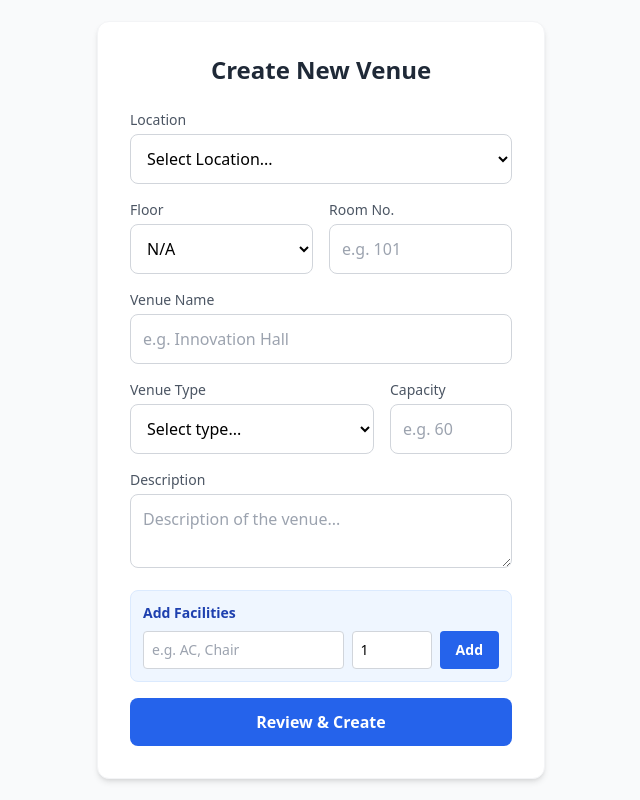
After one commit to abinroy04/Venue_booking, a Flask app: page /venue in a window 1280 px wide. The commit adds this page. Shown: the whole page, without its empty margins (319-959 px from the left). Run offline with Flask 3, Linux system fonts and the light colour scheme; parts of the project's set-up code (start-up, migrations or seed data) failed here and were passed over; some libraries are stand-ins or nearby versions.

Commit message:
added create venue page

```diff
--- a/app.py
+++ b/app.py
@@ -3,7 +3,7 @@ Venue Booking System - Main Application
 Flask backend for managing venue bookings
 """
 
-from flask import Flask, render_template, request, session, redirect, url_for
+from flask import Flask, render_template, request, session, redirect, url_for, jsonify
 from supabase import create_client, Client
 import os
 from dotenv import load_dotenv
@@ -138,6 +138,60 @@ def test_signup():
         print("ERROR:", e)
         return "Error"
 
+# ==================== Venue Route (Shows the HTML Page) ====================
+@app.route("/venue")
+def venue():
+    return render_template("venue.html")
+
+# ==================== Venue API ====================
+@app.route("/venues", methods=["POST"])
+def create_venue_api():
+    try:
+        data = request.get_json()
+        print("\n--- 1. INCOMING FROM BROWSER ---")
+        print(data)
+
+        venue_name = data.get("venue_name")
+        venue_type = data.get("venue_type")
+        location = data.get("location")
+        description = data.get("description")
+        floor = data.get("floor")
+        room_number = data.get("room_number")
+        capacity = data.get("capacity")
+
+        # Capture the facilities array
+        facilities = data.get("facilities", [])
+
+        if not venue_name or not venue_type or not location:
+            return jsonify({"success": False, "error": {"message": "Missing required fields"}}), 400
+
+        insert_data = {
+            "name": venue_name,
+            "venue_type": venue_type,
+            "location": location,
+            "floor": floor,
+            "room_number": room_number,
+            "capacity": capacity,
+            "description": description,
+            "facilities": facilities, # Inserted directly as JSONB data
+            "is_active": True,
+            "booking_allowed": True
+        }
+
+        print("\n--- 2. SENDING TO SUPABASE ---")
+        print(insert_data)
+
+        response = supabase.table("venues").insert(insert_data).execute()
+
+        print("\n--- 3. SUCCESS FROM SUPABASE ---")
+        print(response)
+
+        return jsonify({"success": True, "message": "Venue created successfully"}), 201
+
+    except Exception as e:
+        print("\n--- ❌ ERROR CRASH ❌ ---")
+        print(e)
+        return jsonify({"success": False, "error": {"message": str(e)}}), 500
 # ==================== Run App ====================
 if __name__ == "__main__":
     port = int(os.getenv("APP_PORT", 5000))
--- /dev/null
+++ b/templates/venue.html
@@ -0,0 +1,330 @@
+<!DOCTYPE html>
+<html lang="en">
+
+<head>
+    <meta charset="UTF-8">
+    <meta name="viewport" content="width=device-width, initial-scale=1.0">
+    <title>Create Venue | Venue Booking</title>
+    <script src="https://cdn.tailwindcss.com"></script>
+</head>
+
+<body class="min-h-screen flex items-center justify-center bg-gray-50 p-4 relative">
+
+    <div class="bg-white p-8 rounded-xl shadow-md border border-gray-100 w-full max-w-md">
+        <h2 class="text-2xl font-semibold text-gray-800 text-center mb-6">Create New Venue</h2>
+
+        <form id="venue-form" class="space-y-4">
+
+            <div>
+                <label class="block text-sm text-gray-600 mb-1">Location</label>
+                <select id="location" required
+                    class="w-full p-3 border border-gray-300 rounded-lg focus:ring-2 focus:ring-blue-500 focus:outline-none bg-white transition-colors">
+                    <option value="" disabled selected>Select Location...</option>
+                    <option value="Admin Block">Admin Block</option>
+                    <option value="Ramanujan Block">Ramanujan Block</option>
+                    <option value="Abdul Kalam Block">Abdul Kalam Block</option>
+                    <option value="CLC Block">CLC Block</option>
+                    <option value="South Block">South Block</option>
+                    <option value="North Block">North Block</option>
+                    <option value="VB Block">VB Block</option>
+                    <option value="Behind CLC">Behind CLC</option>
+                    <option value="Amphi Theater">Amphi Theater</option>
+                </select>
+            </div>
+
+            <div class="flex gap-4">
+                <div class="w-1/2">
+                    <label class="block text-sm text-gray-600 mb-1">Floor</label>
+                    <select id="floor"
+                        class="w-full p-3 border border-gray-300 rounded-lg focus:ring-2 focus:ring-blue-500 focus:outline-none bg-white transition-colors disabled:bg-gray-100 disabled:text-gray-400">
+                        <option value="">N/A</option>
+                        <option value="Ground Floor">Ground Floor</option>
+                        <option value="Floor 1">Floor 1</option>
+                        <option value="Floor 2">Floor 2</option>
+                        <option value="Floor 3">Floor 3</option>
+                    </select>
+                </div>
+
+                <div class="w-1/2">
+                    <label class="block text-sm text-gray-600 mb-1">Room No.</label>
+                    <input type="text" id="room-number" placeholder="e.g. 101"
+                        class="w-full p-3 border border-gray-300 rounded-lg focus:ring-2 focus:ring-blue-500 focus:outline-none transition-colors disabled:bg-gray-100 disabled:text-gray-400 disabled:cursor-not-allowed">
+                </div>
+            </div>
+
+            <div>
+                <label class="block text-sm text-gray-600 mb-1">Venue Name</label>
+                <input type="text" id="venue-name" required placeholder="e.g. Innovation Hall"
+                    class="w-full p-3 border border-gray-300 rounded-lg focus:ring-2 focus:ring-blue-500 focus:outline-none transition-colors disabled:bg-gray-100 disabled:text-gray-600 disabled:cursor-not-allowed disabled:font-semibold">
+            </div>
+
+            <div class="flex gap-4">
+                <div class="w-2/3">
+                    <label class="block text-sm text-gray-600 mb-1">Venue Type</label>
+                    <select id="venue-type" required
+                        class="w-full p-3 border border-gray-300 rounded-lg focus:ring-2 focus:ring-blue-500 focus:outline-none bg-white">
+                        <option value="" disabled selected>Select type...</option>
+                        <option value="seminar_hall">Seminar Hall</option>
+                        <option value="classroom">Classroom</option>
+                        <option value="lab">Lab</option>
+                        <option value="auditorium">Auditorium</option>
+                    </select>
+                </div>
+
+                <div class="w-1/3">
+                    <label class="block text-sm text-gray-600 mb-1">Capacity</label>
+                    <input type="number" id="capacity" required min="1" placeholder="e.g. 60"
+                        class="w-full p-3 border border-gray-300 rounded-lg focus:ring-2 focus:ring-blue-500 focus:outline-none">
+                </div>
+            </div>
+
+            <div>
+                <label class="block text-sm text-gray-600 mb-1">Description</label>
+                <textarea id="description" rows="2" required placeholder="Description of the venue..."
+                    class="w-full p-3 border border-gray-300 rounded-lg focus:ring-2 focus:ring-blue-500 focus:outline-none"></textarea>
+            </div>
+
+            <div class="bg-blue-50 p-3 rounded-lg border border-blue-100 mt-2">
+                <label class="block text-sm font-semibold text-blue-800 mb-2">Add Facilities</label>
+
+                <div class="flex gap-2">
+                    <div class="flex-grow relative">
+                        <input type="text" id="facility-search" list="common-facilities" placeholder="e.g. AC, Chair"
+                            class="w-full p-2 border border-gray-300 rounded focus:outline-none focus:ring-1 focus:ring-blue-500 text-sm">
+                        <datalist id="common-facilities">
+                            <option value="AC">
+                            <option value="Projector">
+                            <option value="Chair">
+                            <option value="Desk">
+                            <option value="Microphone">
+                            <option value="Whiteboard">
+                        </datalist>
+                    </div>
+                    <input type="number" id="facility-qty" value="1" placeholder="Nos" min="1"
+                        class="w-20 p-2 border border-gray-300 rounded focus:outline-none focus:ring-1 focus:ring-blue-500 text-sm">
+                    <button type="button" id="add-facility-btn"
+                        class="bg-blue-600 hover:bg-blue-700 text-white font-semibold px-4 rounded transition duration-200 text-sm">
+                        Add
+                    </button>
+                </div>
+                <div id="facilities-tags" class="flex flex-wrap gap-2 mt-3 empty:hidden"></div>
+            </div>
+
+            <button type="submit"
+                class="w-full bg-blue-600 hover:bg-blue-700 text-white font-semibold py-3 rounded-lg transition duration-200 mt-4">
+                Review & Create
+            </button>
+            <p id="status-message" class="text-center text-sm mt-4 font-medium hidden"></p>
+        </form>
+    </div>
+
+    <div id="confirmation-modal"
+        class="hidden fixed inset-0 bg-gray-900 bg-opacity-50 z-50 flex items-center justify-center p-4 backdrop-blur-sm transition-opacity">
+        <div class="bg-white rounded-xl shadow-2xl w-full max-w-md overflow-hidden">
+
+            <div class="bg-gray-50 border-b border-gray-100 px-6 py-4">
+                <h3 class="text-lg font-bold text-gray-800">Confirm Venue Details</h3>
+                <p class="text-xs text-gray-500 mt-1">Please review the details before creating.</p>
+            </div>
+
+            <div class="px-6 py-4">
+                <div id="modal-details" class="space-y-3 text-sm text-gray-700">
+                </div>
+            </div>
+
+            <div class="bg-gray-50 border-t border-gray-100 px-6 py-4 flex justify-end gap-3">
+                <button type="button" id="cancel-btn"
+                    class="px-5 py-2 bg-white border border-gray-300 text-gray-700 rounded-lg hover:bg-gray-100 font-semibold transition">
+                    Cancel
+                </button>
+                <button type="button" id="confirm-btn"
+                    class="px-5 py-2 bg-blue-600 text-white rounded-lg hover:bg-blue-700 font-semibold transition">
+                    Confirm & Create
+                </button>
+            </div>
+        </div>
+    </div>
+
+    <script>
+        // --- 1. UI Logic: Dynamic Field Greying ---
+        const locationSelect = document.getElementById('location');
+        const floorSelect = document.getElementById('floor');
+        const roomInput = document.getElementById('room-number');
+        const nameInput = document.getElementById('venue-name');
+
+        locationSelect.addEventListener('change', (e) => {
+            const loc = e.target.value;
+            floorSelect.disabled = false;
+            roomInput.disabled = false;
+            nameInput.disabled = false;
+
+            if (nameInput.value === 'Amphi Theater') nameInput.value = '';
+
+            if (loc === 'Amphi Theater') {
+                floorSelect.disabled = true; floorSelect.value = '';
+                roomInput.disabled = true; roomInput.value = '';
+                nameInput.value = 'Amphi Theater'; nameInput.disabled = true;
+            } else if (loc === 'Behind CLC') {
+                floorSelect.disabled = true; floorSelect.value = '';
+                roomInput.disabled = true; roomInput.value = '';
+            }
+        });
+
+        // --- 2. UI Logic: Facilities Tags System ---
+        let selectedFacilities = [];
+        const searchInput = document.getElementById('facility-search');
+        const qtyInput = document.getElementById('facility-qty');
+        const addFacilityBtn = document.getElementById('add-facility-btn');
+        const tagsContainer = document.getElementById('facilities-tags');
+
+        addFacilityBtn.addEventListener('click', () => {
+            const name = searchInput.value.trim();
+            const qty = parseInt(qtyInput.value);
+
+            if (name && qty > 0) {
+                const existingIndex = selectedFacilities.findIndex(f => f.name.toLowerCase() === name.toLowerCase());
+                if (existingIndex > -1) {
+                    selectedFacilities[existingIndex].quantity = qty;
+                } else {
+                    selectedFacilities.push({ name: name, quantity: qty });
+                }
+                searchInput.value = '';
+                qtyInput.value = '';
+                renderFacilityTags();
+            }
+        });
+
+        function removeFacility(index) {
+            selectedFacilities.splice(index, 1);
+            renderFacilityTags();
+        }
+
+        function renderFacilityTags() {
+            tagsContainer.innerHTML = '';
+            selectedFacilities.forEach((facility, index) => {
+                const tag = document.createElement('span');
+                tag.className = "bg-white border border-blue-200 text-blue-800 text-xs font-semibold px-2.5 py-1.5 rounded-md flex items-center shadow-sm";
+                tag.innerHTML = `
+                    ${facility.name} - ${facility.quantity}
+                    <button type="button" onclick="removeFacility(${index})" class="text-blue-400 hover:text-red-500 ml-2 focus:outline-none">
+                        <svg class="w-3 h-3" fill="none" stroke="currentColor" viewBox="0 0 24 24"><path stroke-linecap="round" stroke-linejoin="round" stroke-width="2" d="M6 18L18 6M6 6l12 12"></path></svg>
+                    </button>
+                `;
+                tagsContainer.appendChild(tag);
+            });
+        }
+
+        // --- 3. Modal & API Submission Logic ---
+        const venueForm = document.getElementById('venue-form');
+        const statusMsg = document.getElementById('status-message');
+
+        // Modal Elements
+        const modal = document.getElementById('confirmation-modal');
+        const modalDetails = document.getElementById('modal-details');
+        const cancelBtn = document.getElementById('cancel-btn');
+        const confirmBtn = document.getElementById('confirm-btn');
+
+        let pendingPayload = null; // Stores data while modal is open
+
+        // Form Submit -> Opens Modal instead of sending immediately
+        venueForm.addEventListener('submit', (e) => {
+            e.preventDefault();
+            statusMsg.classList.add('hidden'); // hide any previous messages
+
+            // Get the text value of the venue type dropdown for the user to read nicely
+            const typeSelect = document.getElementById('venue-type');
+            const typeText = typeSelect.options[typeSelect.selectedIndex].text;
+
+            // Save payload to global variable for the confirm button to use
+            pendingPayload = {
+                venue_name: nameInput.value,
+                venue_type: document.getElementById('venue-type').value,
+                location: locationSelect.value,
+                floor: floorSelect.value || null,
+                room_number: roomInput.value || null,
+                capacity: parseInt(document.getElementById('capacity').value),
+                description: document.getElementById('description').value,
+                facilities: selectedFacilities
+            };
+
+            // Format Facilities for the display text
+            let facilityText = "None added";
+            if (selectedFacilities.length > 0) {
+                facilityText = selectedFacilities.map(f => `${f.name} (${f.quantity})`).join(', ');
+            }
+
+            // Populate the modal with the details
+            modalDetails.innerHTML = `
+                <div class="grid grid-cols-3 gap-2 border-b pb-2"><span class="font-semibold text-gray-500">Name:</span> <span class="col-span-2 font-bold">${pendingPayload.venue_name}</span></div>
+                <div class="grid grid-cols-3 gap-2 border-b pb-2"><span class="font-semibold text-gray-500">Location:</span> <span class="col-span-2">${pendingPayload.location}</span></div>
+                <div class="grid grid-cols-3 gap-2 border-b pb-2"><span class="font-semibold text-gray-500">Floor/Room:</span> <span class="col-span-2">${pendingPayload.floor || 'N/A'} | Room: ${pendingPayload.room_number || 'N/A'}</span></div>
+                <div class="grid grid-cols-3 gap-2 border-b pb-2"><span class="font-semibold text-gray-500">Type:</span> <span class="col-span-2">${typeText}</span></div>
+                <div class="grid grid-cols-3 gap-2 border-b pb-2"><span class="font-semibold text-gray-500">Capacity:</span> <span class="col-span-2">${pendingPayload.capacity} People</span></div>
+                <div class="grid grid-cols-3 gap-2 border-b pb-2"><span class="font-semibold text-gray-500">Facilities:</span> <span class="col-span-2 text-blue-600">${facilityText}</span></div>
+                <div class="flex flex-col gap-1 mt-2"><span class="font-semibold text-gray-500">Description:</span> <span class="text-gray-600 italic">"${pendingPayload.description}"</span></div>
+            `;
+
+            // Show the Modal
+            modal.classList.remove('hidden');
+        });
+
+        // Cancel Button -> Closes Modal
+        cancelBtn.addEventListener('click', () => {
+            modal.classList.add('hidden');
+            pendingPayload = null; // wipe temporary data
+        });
+
+        // Confirm Button -> Sends the data to Python
+        confirmBtn.addEventListener('click', async () => {
+            if (!pendingPayload) return;
+
+            // Change button to show loading state
+            const originalBtnText = confirmBtn.innerText;
+            confirmBtn.innerText = "Creating...";
+            confirmBtn.disabled = true;
+            confirmBtn.classList.add('opacity-70', 'cursor-not-allowed');
+
+            try {
+                const response = await fetch('/venues', {
+                    method: 'POST',
+                    headers: { 'Content-Type': 'application/json' },
+                    body: JSON.stringify(pendingPayload)
+                });
+
+                const data = await response.json();
+
+                if (response.ok && data.success) {
+                    // Success setup
+                    modal.classList.add('hidden');
+                    statusMsg.classList.remove('hidden', 'text-red-600');
+                    statusMsg.classList.add('text-green-600');
+                    statusMsg.textContent = "✅ Venue created successfully!";
+
+                    // Reset everything
+                    venueForm.reset();
+                    floorSelect.disabled = false;
+                    roomInput.disabled = false;
+                    nameInput.disabled = false;
+                    selectedFacilities = [];
+                    renderFacilityTags();
+                } else {
+                    throw new Error(data.error?.message || "Server rejected the data.");
+                }
+            } catch (error) {
+                // Error handling
+                modal.classList.add('hidden');
+                statusMsg.classList.remove('hidden', 'text-green-600');
+                statusMsg.classList.add('text-red-600');
+                statusMsg.textContent = "❌ " + error.message;
+            } finally {
+                // Restore confirm button back to normal
+                confirmBtn.innerText = originalBtnText;
+                confirmBtn.disabled = false;
+                confirmBtn.classList.remove('opacity-70', 'cursor-not-allowed');
+                pendingPayload = null;
+            }
+        });
+    </script>
+</body>
+
+</html>
```
Also changed, not shown: templates/signup.html (+10 -25 lines).
